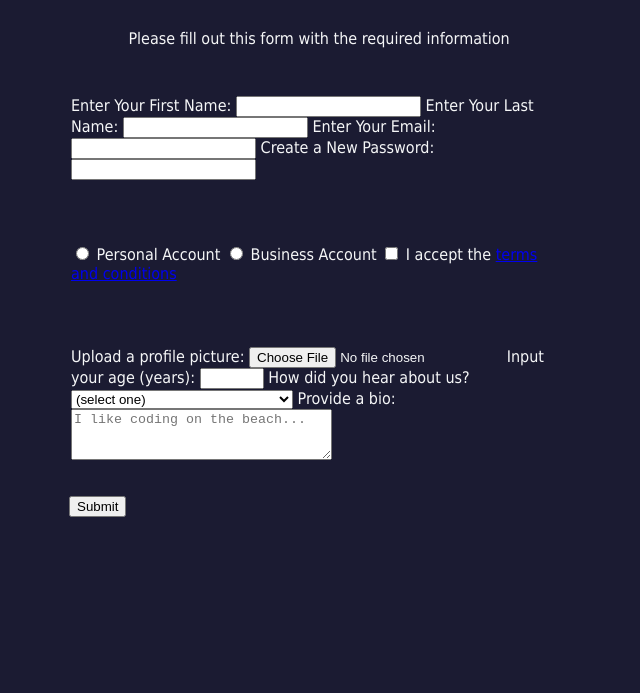
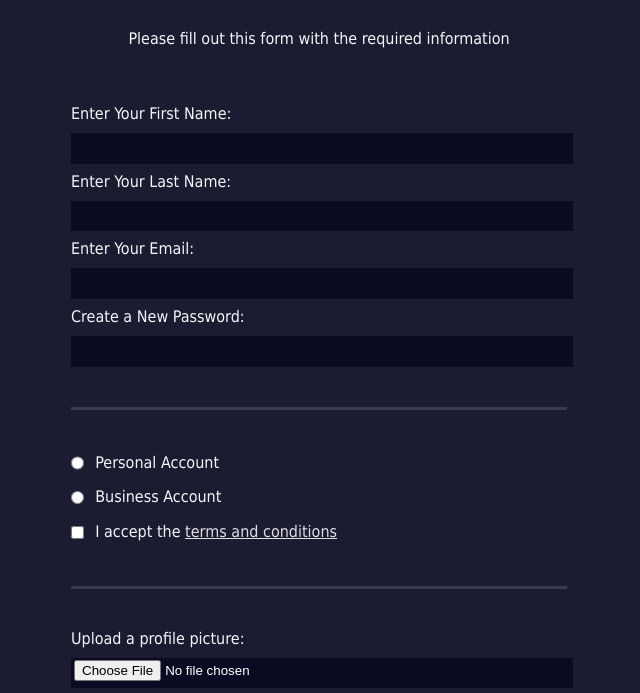
Before and after one commit to vikramkbgs/FormatFrontEnd, a plain HTML site: page html/form/registration.html in a window 1280 px wide. Shown: the part 73-766 px from the top of the page, without its empty margins (321-961 px from the left). Drawn offline with Linux system fonts and the light colour scheme.

Commit message:
completed...

```diff
--- a/html/form/registration.html
+++ b/html/form/registration.html
@@ -1,12 +1,12 @@
 <!DOCTYPE html>
 <html lang="en">
+
 <head>
   <title>Registration Form</title>
   <meta charset="UTF-8" />
 
   <!-- <link rel="stylesheet" href="styles.css" /> -->
   <style>
-
     body {
   width: 100%;
   height: 100vh;
@@ -17,24 +17,71 @@
   font-size: 16px;
 }
 
-h1, p{
-  margin:1em auto;
-  text-align:center;
+h1, p {
+  margin: 1em auto;
+  text-align: center;
 }
 
-form{
-  margin:0 auto;
-  width:60vw;
-  max-width:500px;
-  min-width:300px;
-
+form {
+  width: 60vw;
+  max-width: 500px;
+  min-width: 300px;
+  margin: 0 auto;
+  padding-bottom: 2em;
 }
 
 fieldset {
   border: none;
   padding: 2rem 0;
+  border-bottom: 3px solid #3b3b4f;
 }
 
+fieldset:last-of-type {
+  border-bottom: none;
+}
+
+label {
+  display: block;
+  margin: 0.5rem 0;
+}
+
+input,
+textarea,
+select {
+  margin: 10px 0 0 0;
+  width: 100%;
+  min-height: 2em;
+}
+
+input, textarea {
+  background-color: #0a0a23;
+  border: 1px solid #0a0a23;
+  color: #ffffff;
+}
+
+.inline {
+  width: unset;
+  margin: 0 0.5em 0 0;
+  vertical-align: middle;
+}
+
+input[type="submit"] {
+  display: block;
+  width: 60%;
+  margin: 1em auto;
+  height: 2em;
+  font-size: 1.1rem;
+  background-color: #3b3b4f;
+  border-color: white;
+  min-width: 300px;
+}
+
+input[type="file"] {
+  padding: 1px 2px;
+}
+a{
+  color:#dfdfe2;
+}
   </style>
 </head>
 
@@ -43,29 +90,27 @@ fieldset {
   <p>Please fill out this form with the required information</p>
   <form action="https://register-demo.freecodecamp.org">
     <fieldset>
-        <label for="first-name"
-          >Enter Your First Name: <input id="first-name" type="text" required
-        /></label>
-        <label for="last-name"
-          >Enter Your Last Name: <input id="last-name" type="text" required
-        /></label>
-        <label for="email"
-          >Enter Your Email: <input id="email" type="email" required
-        /></label>
-        <label for="new-password"
-          >Create a New Password:
+      <label for="first-name">Enter Your First Name: <input id="first-name" type="text" required /></label>
+      <label for="last-name">Enter Your Last Name: <input id="last-name" type="text" required /></label>
+      <label for="email">Enter Your Email: <input id="email" type="email" required /></label>
+      <label for="new-password">Create a New Password:
         <!-- 22. setting custom minlength attribute for validation
           23. using custom validation pattern attribute -->
-          <input id="new-password" type="password" required minlength="8" pattern="[a-z0-5]{8,}"
-        /></label>
+        <input id="new-password" type="password" required minlength="8" pattern="[a-z0-5]{8,}" />
+      </label>
     </fieldset>
     <fieldset>
-        <label for="personal-account"><input type="radio" name="account-type" id="personal-account"> Personal Account</label>
-        <label for="business-account"><input type="radio" name="account-type" id="business-account"> Business Account</label>
-        <label for="terms-and-conditions"><input type="checkbox" name="" id="terms-and-conditions" required> I accept the <a href="https://www.freecodecamp.org/news/terms-of-service/" /> terms and conditions</a></label>
+      <label for="personal-account"><input type="radio" name="account-type" id="personal-account" class="inline">
+        Personal Account</label>
+      <label for="business-account"><input type="radio" name="account-type" id="business-account" class="inline">
+        Business Account</label>
+      <label for="terms-and-conditions"><input type="checkbox" name="" id="terms-and-conditions" required
+          class="inline"> I accept the <a href="https://www.freecodecamp.org/news/terms-of-service/" /> terms and
+        conditions</a></label>
     </fieldset>
     <fieldset>
-        <label for="profile-picture">Upload a profile picture: <input id="profile-picture" type="file" name="file" /></label>
+      <label for="profile-picture">Upload a profile picture: <input id="profile-picture" type="file"
+          name="file" /></label>
       <label for="age">Input your age (years): <input id="age" type="number" name="age" min="13" max="120" /></label>
       <label for="referrer">How did you hear about us?
         <select id="referrer" name="referrer">
@@ -84,4 +129,5 @@ fieldset {
     <input type="submit" value="Submit" />
   </form>
 </body>
+
 </html>
```
Lines whose indentation alone changed are shown as unchanged.
